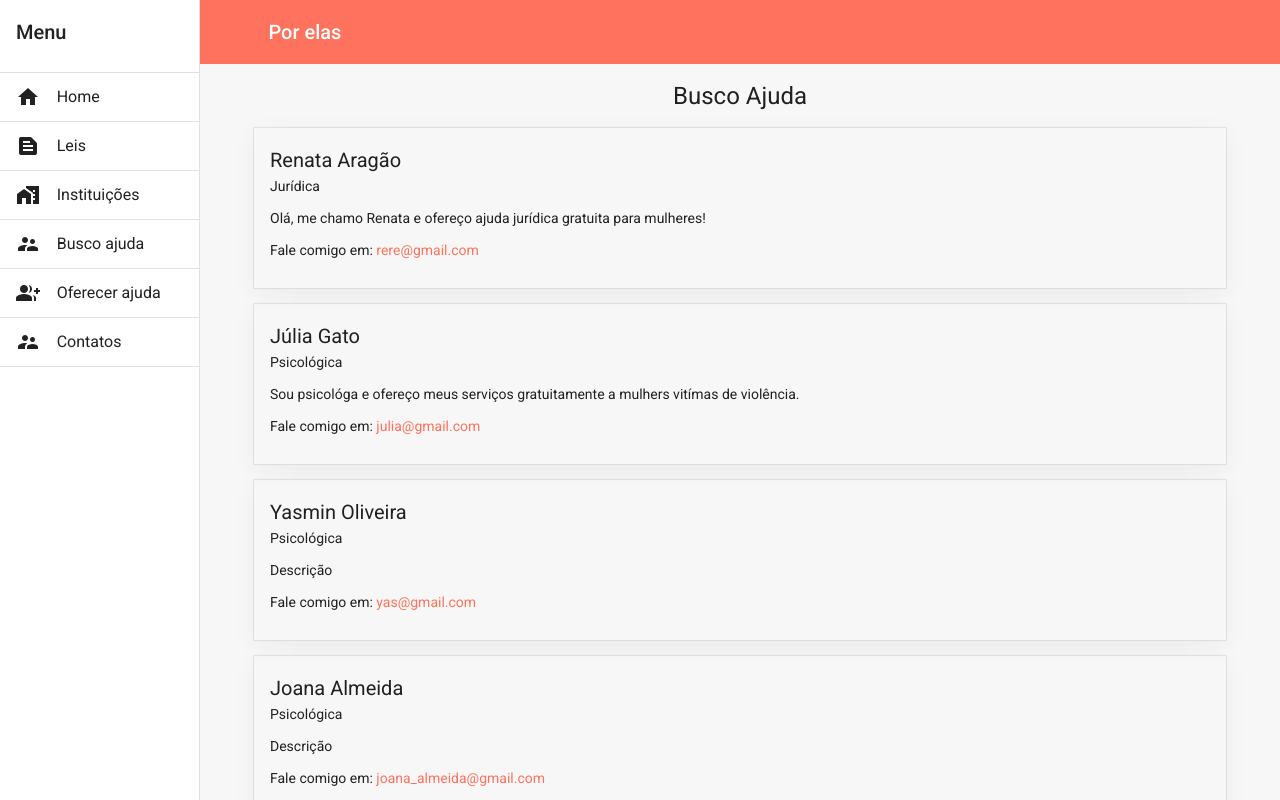
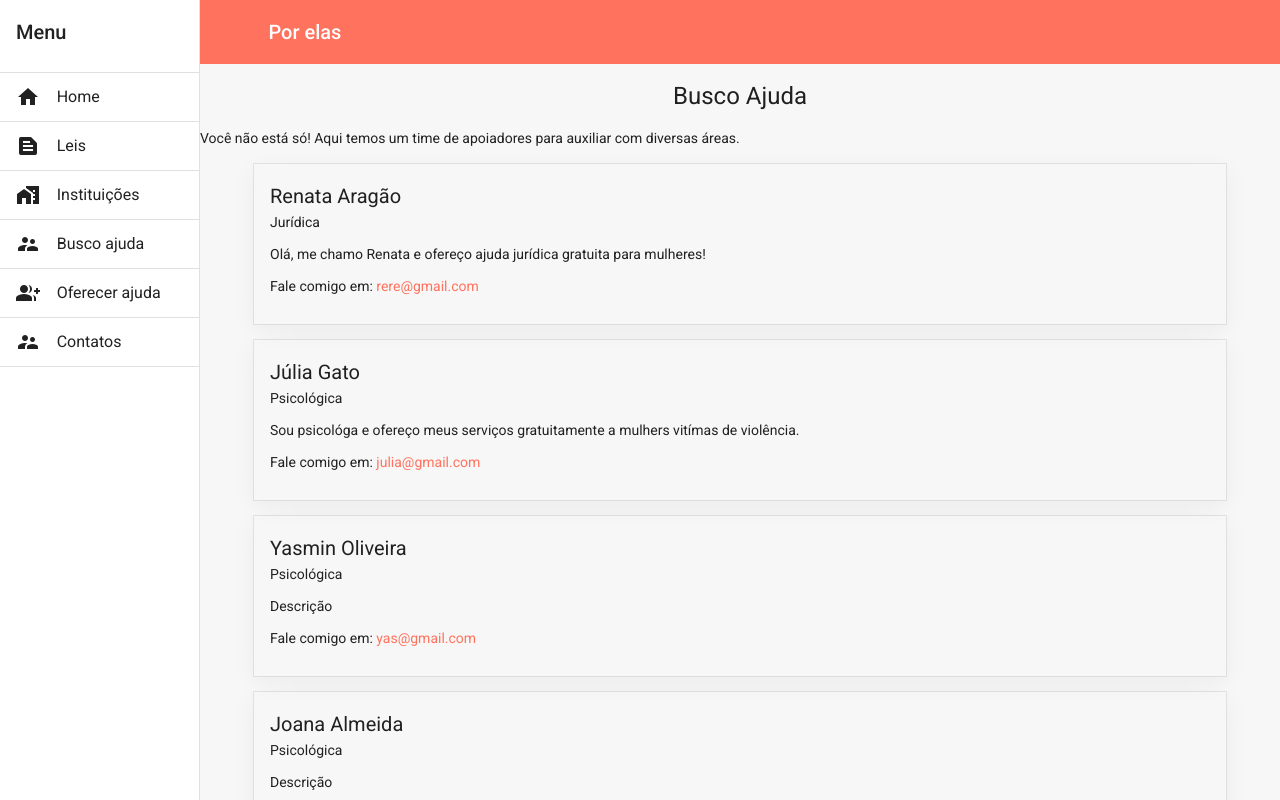
Before and after one commit to hackathon-voskhod/projeto, an Angular app: page /busco_ajuda in a window 1280 px wide. Built offline with nearby package versions, Linux system fonts and the light colour scheme.

Commit message:
alteração da descrição da header do busco ajuda

```diff
--- a/src/app/components/busco-ajuda-page/busco-ajuda-page.component.html
+++ b/src/app/components/busco-ajuda-page/busco-ajuda-page.component.html
@@ -1,4 +1,11 @@
-<app-header titulo="Busco Ajuda"> </app-header>
+<app-header
+  titulo="Busco Ajuda"
+  descricao="Você não está só! Aqui temos um time de apoiadores para auxiliar com diversas áreas."
+>
+</app-header>
 <section class="margin-wrapper">
-  <app-busco-ajuda-card *ngFor="let item of listaDeAjuda" [ajuda]="item"></app-busco-ajuda-card>
+  <app-busco-ajuda-card
+    *ngFor="let item of listaDeAjuda"
+    [ajuda]="item"
+  ></app-busco-ajuda-card>
 </section>
```
